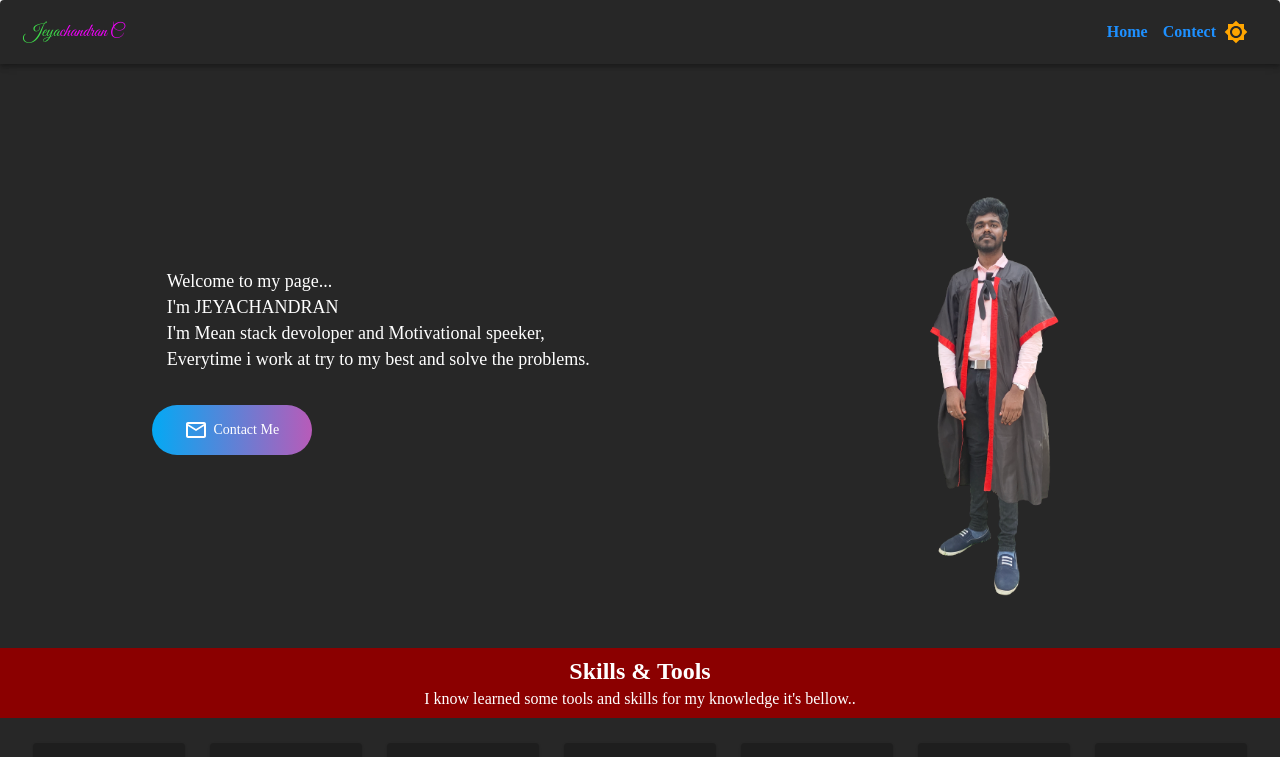
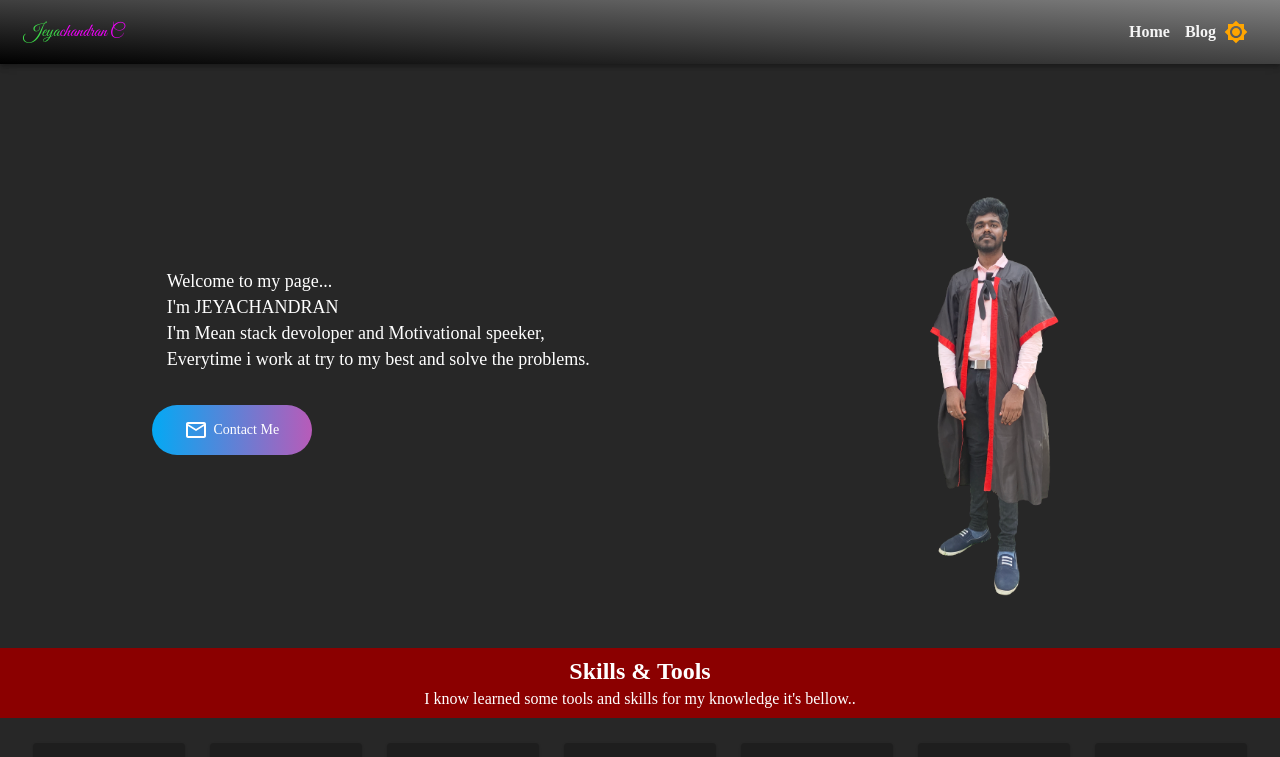
Before and after one commit to jeyachandran17/MyPortfolio, a React (Vite) app: page / in a window 1280 px wide. Shown: the top 757 px of the page. Built offline with nearby package versions, Linux system fonts and the light colour scheme.

Commit message:
change nav bar style

```diff
--- a/src/App.css
+++ b/src/App.css
@@ -7,7 +7,7 @@
 .link{
   display: block;
   text-decoration: none;
-  color: dodgerblue;
+  color: whitesmoke;
   font-weight: bold;
 }
 
--- a/src/App.jsx
+++ b/src/App.jsx
@@ -66,41 +66,47 @@ function Application() {
        <Paper elevation={4} >
         <div className="navigation">
           <nav>
-            <AppBar style={{background:"transparent"}} position="static">
-              <Toolbar>
-              {/* create the links for webpage */}
+            <AppBar  position="static">
+              <Toolbar className='AppBar'>
                 <div>
                   <p><span className='fn'>Jeya</span><span className='ln'>chandran C</span></p>
                 </div>
                 <div style={{marginLeft:"auto"}}>
-                  <a className='link' href="#" >Home</a>
+                  <Link className='link' to="/" >Home</Link>
                 </div>
                 <div>
-                  <a className='link' href="#contect" style={{ marginLeft: "15px" }}>Contect</a>
+                  <Link className='link' to="/blog" style={{ marginLeft: "15px" }}>Blog</Link>
                 </div>
                 <div>
                   <IconButton className='themebutton' color="inherit" onClick={() => setshow(!show)} >{show ? <BrightnessHighIcon style={{ color: "orange" }} /> : <Brightness4Icon style={{ color: "dodgerblue" }} />}</IconButton>
                 </div>
                 <div sx={{ mr: 1 }} className='menu-icon' >
-                  {/* <IconButton size="large" edge="start" color="inherit" aria-label="menu" ><MenuIcon /></IconButton> */}
                   <IconButton size="large" edge="start" color="inherit" aria-label="menu" id="basic-button" aria-controls={open ? 'basic-menu' : undefined} aria-haspopup="true" aria-expanded={open ? 'true' : undefined} onClick={handleClick} ><MenuIcon /></IconButton>
                   <Menu id="basic-menu" anchorEl={anchorEl} open={open} onClose={handleClose} MenuListProps={{ 'aria-labelledby': 'basic-button',}}>
-                    <MenuItem onClick={handleClose}>Home</MenuItem>
-                    <MenuItem onClick={handleClose}>Contact</MenuItem>
+                    <MenuItem onClick={()=>navigate('/')}>Home</MenuItem>
                     <MenuItem onClick={handleClose}>Blog</MenuItem>
                   </Menu>
                 </div>
               </Toolbar>
             </AppBar>
           </nav>
-          <div className="profile">
-            <Profile />
-            <SkillAndTools />
-            <Contect />
-          </div>
+          <Routes>
+            <Route path="/" element={<Homepage />} />
+            <Route path="/blog" element={<Blog />} />
+            </Routes>
         </div>
       </Paper>
     </ThemeProvider>
+  );
+}
+
+function Homepage() {
+  return (
+    <div className="profile">
+      <Profile />
+      <SkillAndTools />
+      <Contect />
+    </div>
   );
 }
 
@@ -206,7 +212,7 @@ function SkillAndTools() {
 
 function Contect() {
   return (
-    <div id='contect' className="contect-container">
+    <div id='contact' className="contect-container">
       <div className="contect-title-container">
         <h2>Contect Us</h2>
       </div>
@@ -237,4 +243,10 @@ function Contect() {
   );
 }
 
+function Blog() {
+  return (
+    <h3>Welcome</h3>
+  );
+}
+
 export default App
--- a/src/index.css
+++ b/src/index.css
@@ -1,3 +1,8 @@
+.AppBar{
+    /* background-color: black; */
+    background-image: linear-gradient(to top right ,black, gray);
+}
+
 /* profile style */
 
 .profile-container{
```
